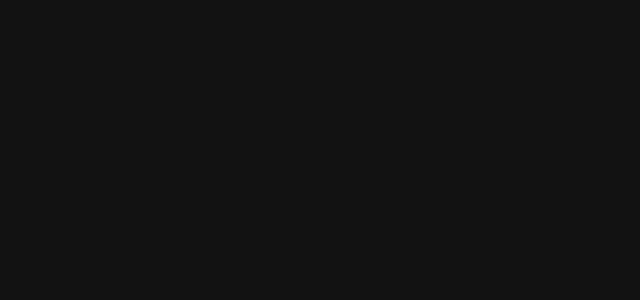
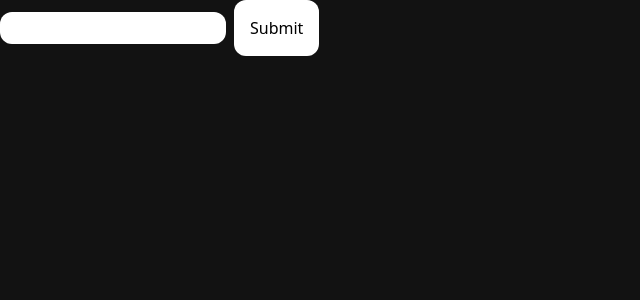
Before and after one commit to grgelsec/Blackjack.ai, a React (Vite) app: page / in a window 1280 px wide. Shown: the top 300 px of the page, without its empty margins (0-640 px from the left). Built offline with nearby package versions, Linux system fonts and the light colour scheme.

Commit message:
added bet setting

```diff
--- a/src/App.tsx
+++ b/src/App.tsx
@@ -1,10 +1,11 @@
+import Bet from "./components/playerbets"
 
 function App() {
 
 
   return (
     <>
-    <h1></h1>
+    <Bet></Bet>
     </>
   )
 }
--- a/src/components/playerbets.tsx
+++ b/src/components/playerbets.tsx
@@ -2,22 +2,23 @@ import { useState } from "react";
 
 export default function Bet() {
 
-    const [betAmount, setBetAmount] = useState(0);
-
-    const incrementBetAmount = () => {
-        setBetAmount((amount) => amount + 5)
-    }
-
-    const decrementBetAmount = () => {
-        if (betAmount > 0){
-            setBetAmount((amount) => amount -5)
-        }
-    }
+    const [betAmount, setBetAmount] = useState<string | number>('');
+    const bet = Number(betAmount)
+    console.log(bet)
 
 
     return (
         <>
+        <form className="flex items-center gap-x-2">
+            <input
+            type="text" value={betAmount} onChange={e => setBetAmount(e.target.value)} className="px-2 py-1 rounded-xl bg-white font-mono"/>
+            <button
+            type="submit"
+            onClick={() => setBetAmount(bet)}
+            className="px-4 py-4 rounded-xl bg-white">Submit</button>
+        </form>
         </>
     );
 
+
 }
```
